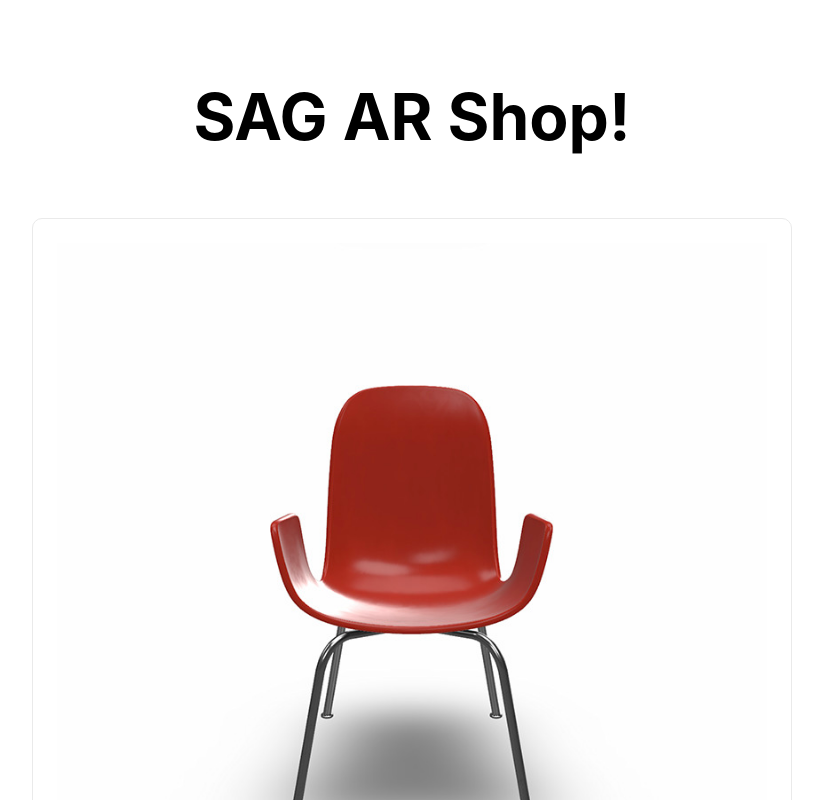
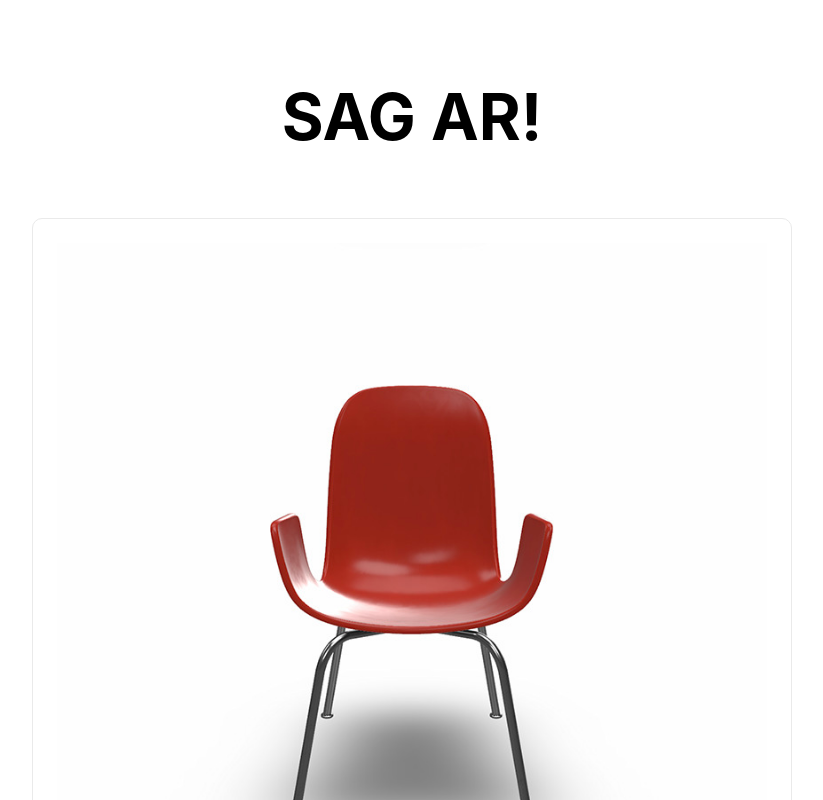
Before and after one commit to samarkandiy/sag-shop-ar, a Next.js app: page / in a window 1280 px wide. Shown: the top 800 px of the page, without its empty margins (228-1051 px from the left). Built offline with nearby package versions, Linux system fonts and the light colour scheme.

Commit message:
Update index.js

```diff
--- a/pages/index.js
+++ b/pages/index.js
@@ -9,7 +9,7 @@ const Home = () => (
 
     <main>
       <h1 className="title">
-        SAG AR Shop!
+        SAG AR!
       </h1>
 
       <div className="grid">
```
